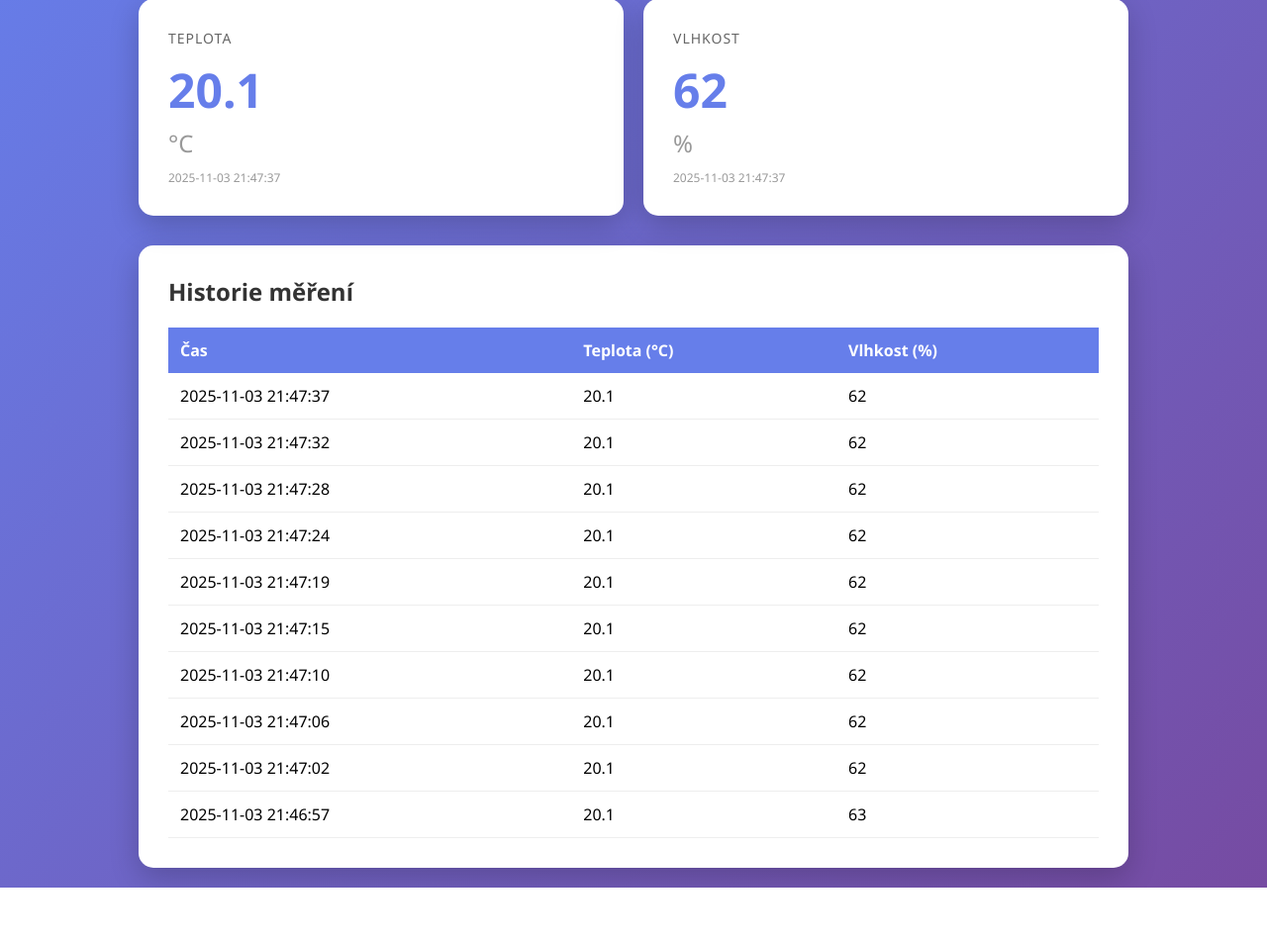
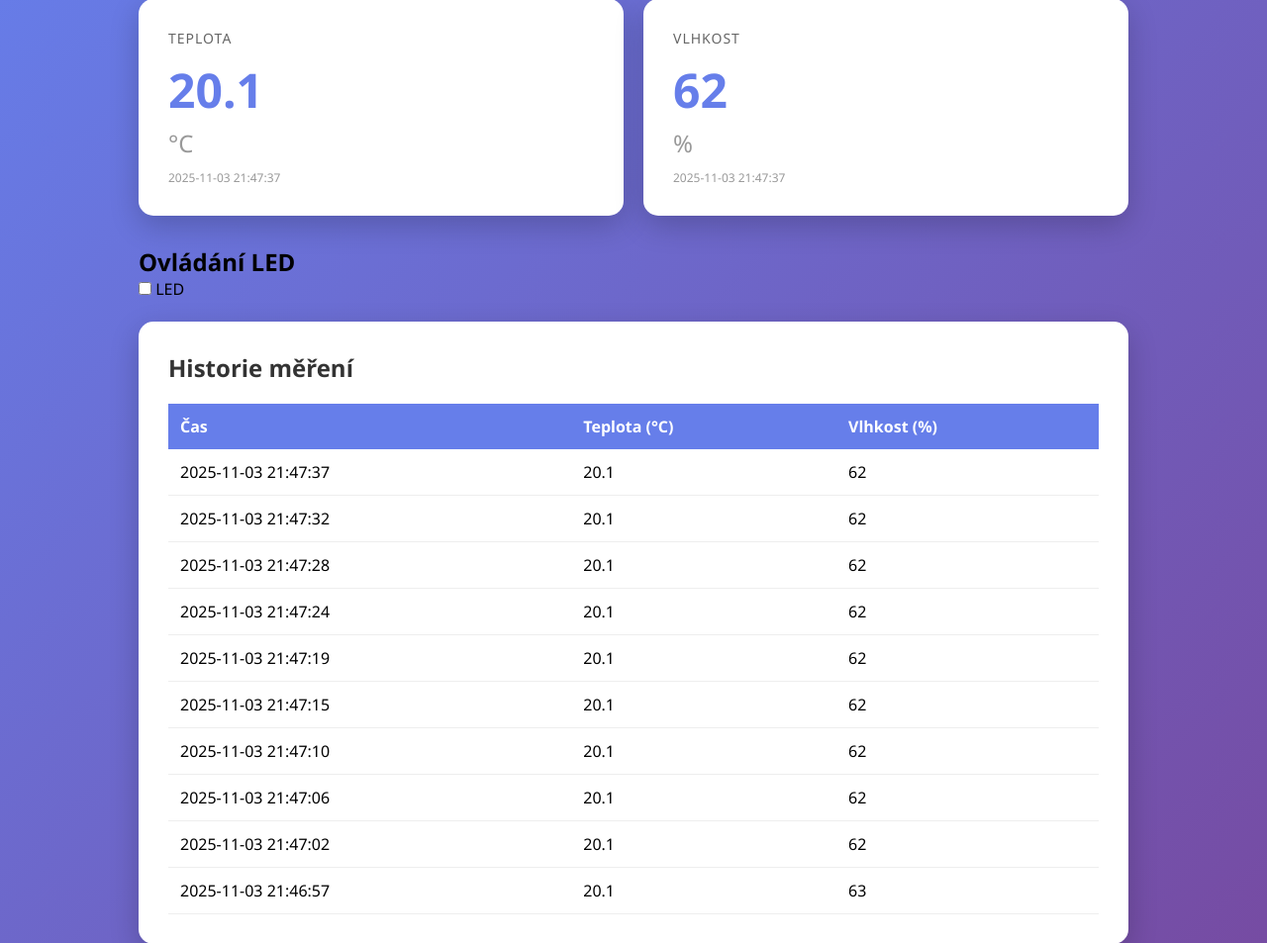
Before and after one commit to DzymatoR/Raspberry_ukoly, a Flask app: page / in a window 1280 px wide. Shown: the part 94-1047 px from the top of the page at 99% size. Before the commit the page ends 991 px from the top, so only its background shows below. Run offline with Flask 3, Linux system fonts and the light colour scheme; data comes from the database, SQL or seed files in the repository; both versions use the stored data as it was after the commit.

Commit message:
pridani aktuatoru

```diff
--- a/DU_lekce_8/app.py
+++ b/DU_lekce_8/app.py
@@ -1,10 +1,11 @@
-from flask import Flask, render_template, jsonify
+from flask import Flask, render_template, jsonify, request
 import threading
 import adafruit_dht
 import board
 import time
 import sqlite3
 from datetime import datetime
+import gpiozero
 
 app = Flask(__name__)
 
@@ -14,6 +15,7 @@ DB_NAME = "DU_lekce_8/sensor_data.db"
 
 # Na RPi4/5 je často nutné use_pulseio=False
 dht = adafruit_dht.DHT11(board.D4, use_pulseio=False)
+led = gpiozero.LED(15)  # LED připojená na GPIO15
 
 
 # Inicializace databáze
@@ -48,7 +50,6 @@ def read_dht():
 
 # ukládání dat do databáze
 def save_to_database():
-    """Ukládání dat do databáze každých 10 sekund"""
     while True:
         try:
             temp, hum = read_dht()
@@ -84,13 +85,13 @@ def get_latest_data():
 
 
 # Hlavní stránka
-@app.route("/")
+@app.get("/")
 def index():
     return render_template("index.html")
 
 
 # API endpoint pro získání dat
-@app.route("/api/data")
+@app.get("/api/data")
 def get_data():
     data = get_latest_data()
     if data:
@@ -111,6 +112,23 @@ def get_data():
     return jsonify({"error": "Žádná data"})
 
 
+@app.post("/api/led")
+def control_led():
+    try:
+        state = request.json.get("state")
+    except Exception as e:
+        return jsonify({"error": str(e)}), 415
+
+    if state == "on":
+        led.on()
+        return jsonify({"status": "LED zapnuta"})
+    elif state == "off":
+        led.off()
+        return jsonify({"status": "LED vypnuta"})
+    else:
+        return jsonify({"error": "Neplatný stav"}), 400
+
+
 if __name__ == "__main__":
     # Inicializace databáze
     init_db()
--- /dev/null
+++ b/DU_lekce_8/client.py
@@ -0,0 +1,3 @@
+import requests
+
+response = requests.post("http://localhost:1234/api/led", json={"state": "off"})
--- a/DU_lekce_8/templates/index.html
+++ b/DU_lekce_8/templates/index.html
@@ -167,6 +167,12 @@
             </div>
         </div>
 
+        <div class="switch">
+            <h2>Ovládání LED</h2>
+            <input type="checkbox"> LED <br>
+            <br>
+        </div>
+
         <div class="history">
             <h2>Historie měření</h2>
             <table>
```
Also changed, not shown: DU_lekce_8/sensor_data.db.
